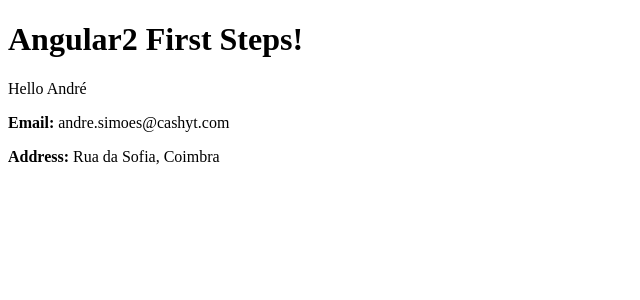
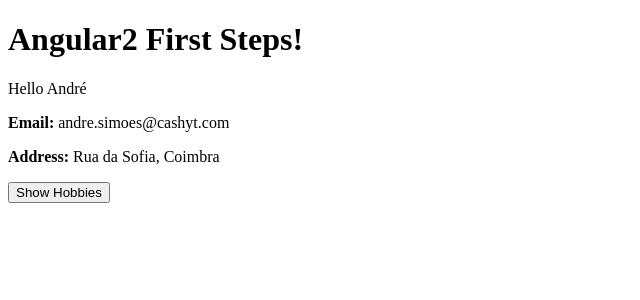
Before and after one commit to andrejnsimoes/angular2-first-steps, an Angular app in the folder my-app/: page / in a window 1280 px wide. Shown: the top 300 px of the page, without its empty margins (0-640 px from the left). Built offline with nearby package versions, Linux system fonts and the light colour scheme.

Commit message:
add an array and boolean property and use ngIf/ngFor

```diff
--- a/my-app/src/app/user/user.component.html
+++ b/my-app/src/app/user/user.component.html
@@ -5,3 +5,13 @@
 <p>Hello {{name}}</p>
 <p><strong>Email: </strong>{{email}}</p>
 <p><strong>Address: </strong>{{address.street}}, {{address.city}}</p>
+
+<button (click)="toggleHobbies()">{{ showHobbies ? "Hide Hobbies": "Show Hobbies"}}</button>
+<div *ngIf="showHobbies">
+  <h3>Hobbies</h3>
+  <ul>
+    <li *ngFor="let hobby of hobbies">
+      {{hobby}}
+    </li>
+  </ul>
+</div>
--- a/my-app/src/app/user/user.component.ts
+++ b/my-app/src/app/user/user.component.ts
@@ -7,17 +7,34 @@ import { Component, OnInit } from '@angular/core';
 })
 export class UserComponent implements OnInit {
 
-  title:string = 'Angular2 First Steps!';
-  name:string = 'André';
-  email:string = 'andre.simoes@cashyt.com';
-  address = {
-    street: 'Rua da Sofia',
-    city: 'Coimbra'
-  };
+  title: string;
+  name: string;
+  email: string;
+  address: Address;
+  hobbies: string[];
+  showHobbies: boolean;
 
   constructor() { }
 
   ngOnInit() {
+    this.title = 'Angular2 First Steps!';
+    this.name = 'André';
+    this.email = 'andre.simoes@cashyt.com';
+    this.address = {
+      street: 'Rua da Sofia',
+      city: 'Coimbra'
+    };
+    this.hobbies = ['Movies', 'Music', 'Just sleep'];
+    this.showHobbies = false;
+  }
+
+  toggleHobbies(){
+    this.showHobbies = !this.showHobbies;
   }
 
 }
+
+export interface Address{
+  street: string;
+  city: string;
+}
```
Also changed, not shown: 1 other file (tests, documents, lock files or other folders).
